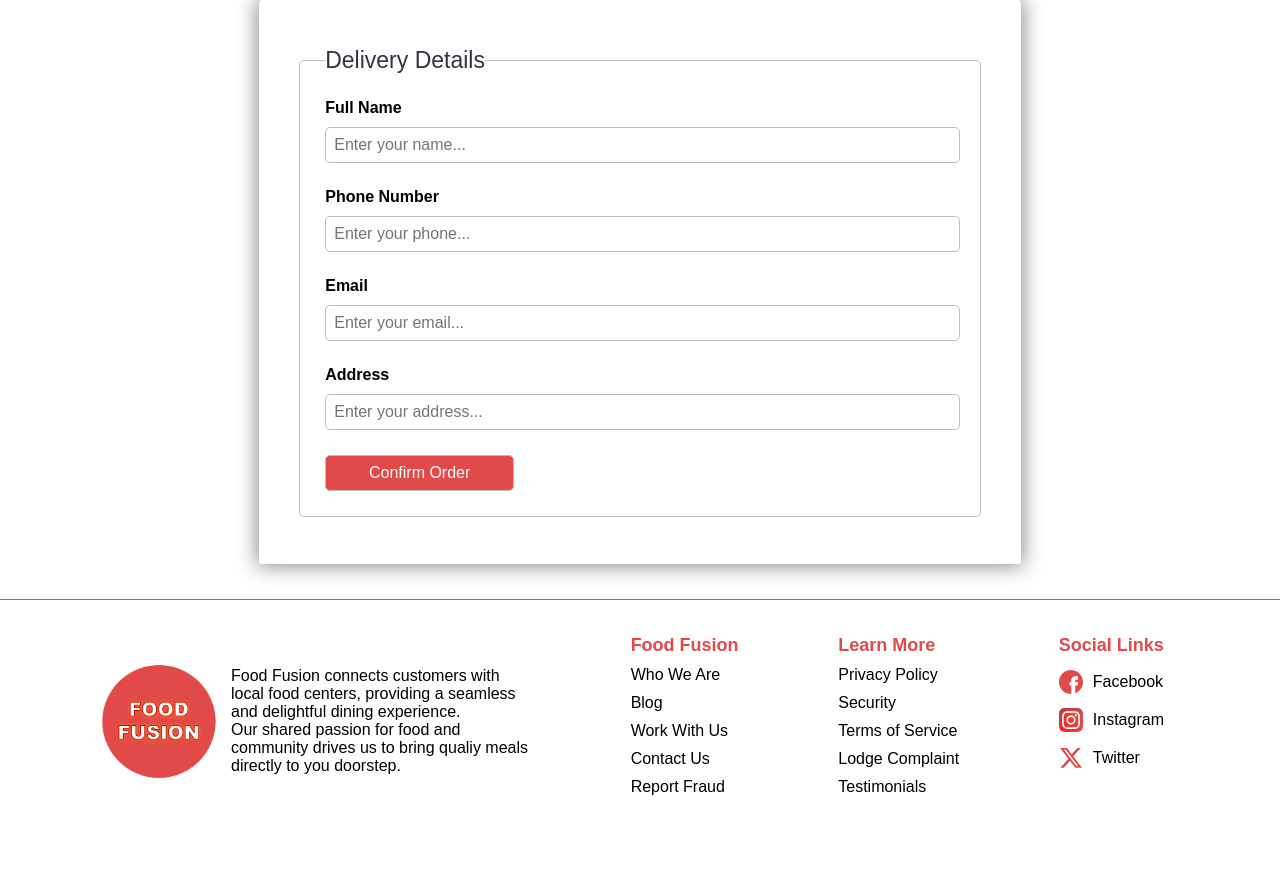
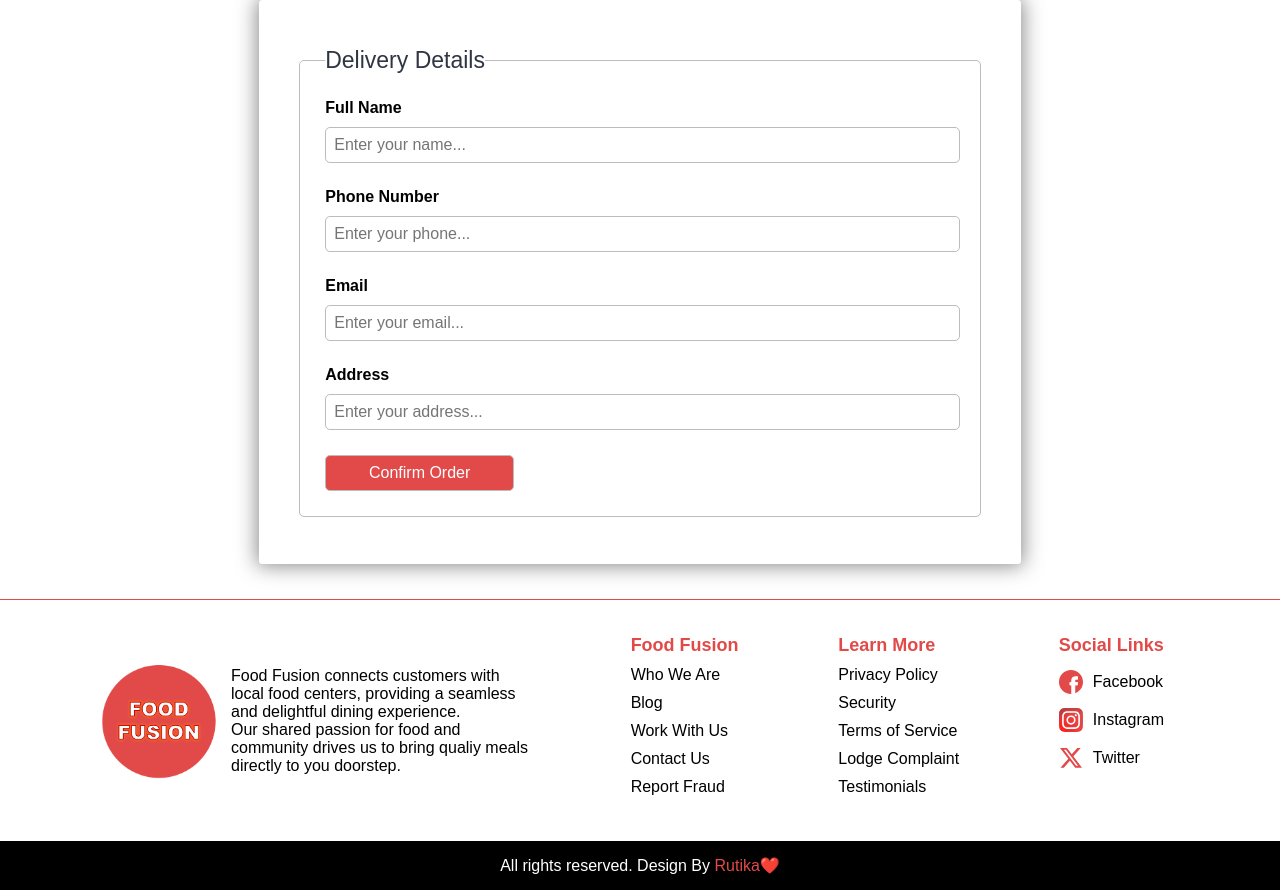
Before and after one commit to rutikakengal/FoodFusion-Online-Food-Ordering-Web, a plain HTML site: page order.html in a window 1280 px wide. Shown: the part 443-1333 px from the top of the page. Before the commit the page ends 1284 px from the top, so only its background shows below. Drawn offline with nearby package versions, Linux system fonts and the light colour scheme.

Commit message:
Updated Footer In All Site Pages

```diff
--- a/order.html
+++ b/order.html
@@ -233,6 +233,16 @@
         </div>
     </section>
     <!-- Footer Section End -->
+    <!-- Copyright Section start -->
+    <section class="copyright">
+        <div class="container text-center">
+            <p>All rights reserved. Design By <a href="#">Rutika❤️</a></p>
+        </div>
+        <a id="back-to-top" class="btn-primary">
+            <i class="fa fa-angle-double-up"></i>
+        </a>
+    </section>
+    <!-- Copyright Section End -->
 
     <!-- JQuery -->
     <script src="https://code.jquery.com/jquery-3.6.0.js"></script>
```
